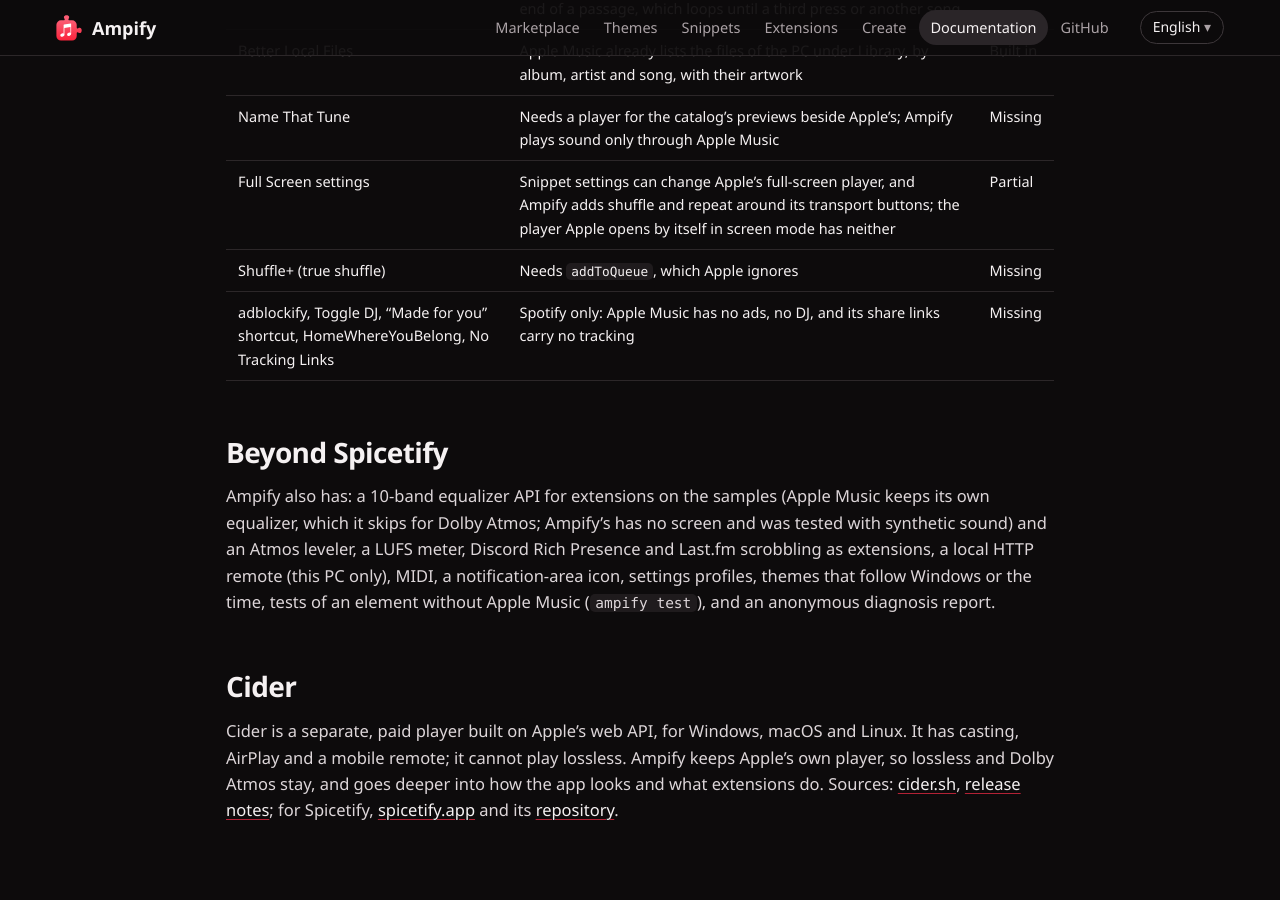
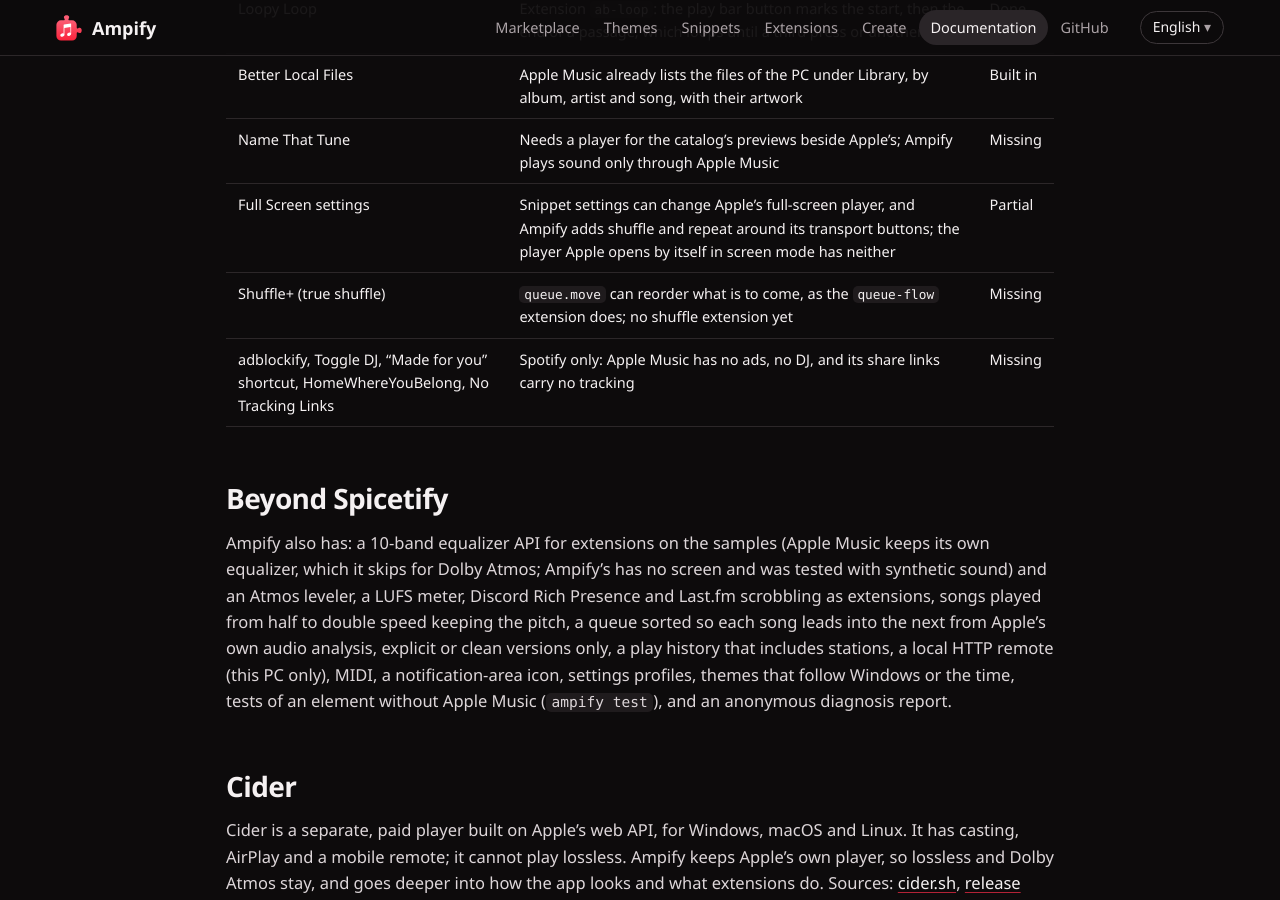
Before and after one commit to Shirowwww/ampify, a Jekyll site: the page built from docs/spicetify-parity.md, in a window 1280 px wide and 900 px high, scrolled down 11646 px. Built offline with Jekyll 4.4.1, drawn with Linux system fonts in a browser that asks for light colours; our own code applies the rules of GitHub Pages for plain Markdown files; some of the changed text lies outside the part shown.

Commit message:
docs: compare the new extensions and APIs with Spicetify
queue.move joins the queue row, a true shuffle could now be built on
it, and playback speed, Queue flow, Explicit or clean and Play
history join what Ampify has beyond Spicetify.

```diff
--- a/docs/spicetify-parity.md
+++ b/docs/spicetify-parity.md
@@ -146,7 +146,7 @@ Features that only exist in Spotify (podcasts, DJ, Friend Activity, Canvas, ads)
 | `Player.toggleShuffle`, `setShuffle`, `toggleRepeat`, `setRepeat` | `player.toggleShuffle()`, `setShuffle(on)`, `toggleRepeat()`, `setRepeat("off" \| "all" \| "one")`, `shuffle()`, `repeat()`: Apple's own buttons, checked on screen | Done |
 | `Platform.History` | `Ampify.ui.navigate` for Ampify's own pages; `http.open` of a `music.apple.com` link (`uri.build`) opens that album, artist, playlist or song in Apple Music's own window; no back and forward of Apple's history | Done |
 | `Platform.Library`, `Playlists`, `CosmosAsync`, `GraphQL` | `library.tracks()` reads the library file with play counts (permission `library.read`); no playlists, no writes, no Cosmos or GraphQL: Apple's internal API is private | Partial |
-| `Queue`, `removeFromQueue` | `player.queue.list()` (complete once Apple's Up Next panel was opened), `queue.remove` | Partial |
+| `Queue`, `removeFromQueue` | `player.queue.list()` (complete once Apple's Up Next panel was opened), `queue.remove`, `queue.move` to put an entry still to come before another | Partial |
 | `addToQueue` | Apple's player ignores what Ampify hands it ([knowledge/apple-music-queue.md](../knowledge/apple-music-queue.md)) | Missing |
 | `React`, `ReactDOM`, `ReactComponent`, `ReactHook` | `Ampify.React`, `Ampify.components`, `Ampify.hooks` (no `useTheme`) | Done |
 | `Topbar`, `Playbar` buttons | `ui.topbar.addButton`, `ui.playbar.addButton`, `ui.setLabel` to change their text, `active` and `ui.setActive` for a toggle drawn in the accent colour | Done |
@@ -184,14 +184,16 @@ Features that only exist in Spotify (podcasts, DJ, Friend Activity, Canvas, ads)
 | Better Local Files | Apple Music already lists the files of the PC under Library, by album, artist and song, with their artwork | Built in |
 | Name That Tune | Needs a player for the catalog's previews beside Apple's; Ampify plays sound only through Apple Music | Missing |
 | Full Screen settings | Snippet settings can change Apple's full-screen player, and Ampify adds shuffle and repeat around its transport buttons; the player Apple opens by itself in screen mode has neither | Partial |
-| Shuffle+ (true shuffle) | Needs `addToQueue`, which Apple ignores | Missing |
+| Shuffle+ (true shuffle) | `queue.move` can reorder what is to come, as the `queue-flow` extension does; no shuffle extension yet | Missing |
 | adblockify, Toggle DJ, "Made for you" shortcut, HomeWhereYouBelong, No Tracking Links | Spotify only: Apple Music has no ads, no DJ, and its share links carry no tracking | Missing |
 
 ## Beyond Spicetify
 
 Ampify also has: a 10-band equalizer API for extensions on the samples (Apple Music keeps its own equalizer, which it
 skips for Dolby Atmos; Ampify's has no screen and was tested with synthetic sound) and an Atmos leveler, a LUFS meter,
-Discord Rich Presence and Last.fm scrobbling as extensions, a local HTTP remote (this PC only), MIDI, a notification-area icon, settings profiles, themes that
+Discord Rich Presence and Last.fm scrobbling as extensions, songs played from half to double speed keeping the pitch,
+a queue sorted so each song leads into the next from Apple's own audio analysis, explicit or clean versions only, a
+play history that includes stations, a local HTTP remote (this PC only), MIDI, a notification-area icon, settings profiles, themes that
 follow Windows or the time, tests of an element without Apple Music (`ampify test`), and an anonymous diagnosis report.
 
 ## Cider
```
